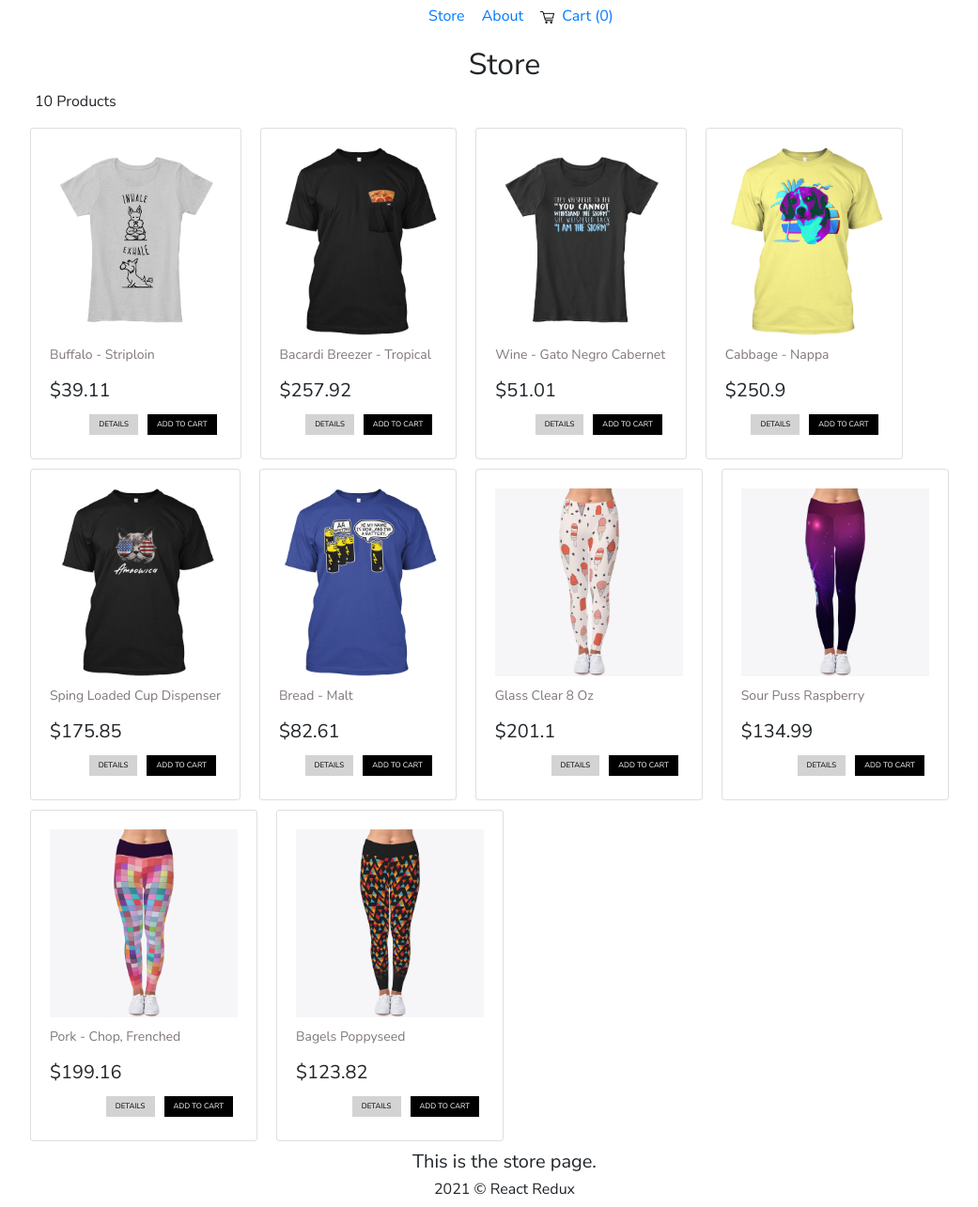
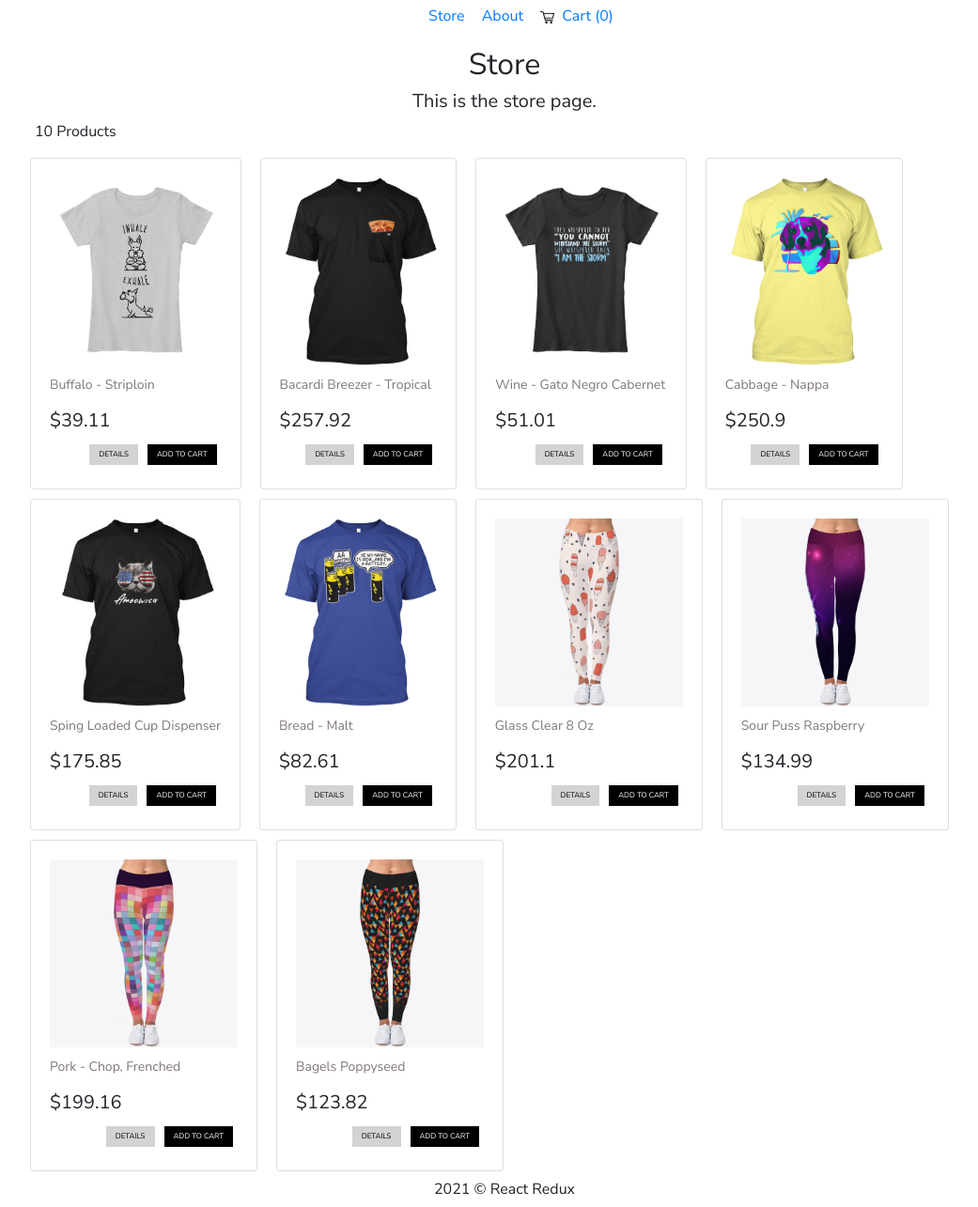
Before and after one commit to vezinaca/redux-shopping-cart, a React (Create React App) app: page /store in a window 1280 px wide. Shown: the whole page at 94% size, without its empty margins (103-1144 px from the left). Built offline with nearby package versions, Linux system fonts and the light colour scheme.

Commit message:
fixed h3 in store.js

```diff
--- a/src/pages/Store.js
+++ b/src/pages/Store.js
@@ -15,13 +15,14 @@
     return (
         <>
             <h2>Store</h2>
+            <h5>This is the store page.</h5>
             <p className="text-left">10 Products</p>
             <div className="storeGrid">
                 <Row >
                     {allStoreItems}
                 </Row>
             </div>
-            <h5>This is the store page.</h5>
+
         </>
     )
 }
```
